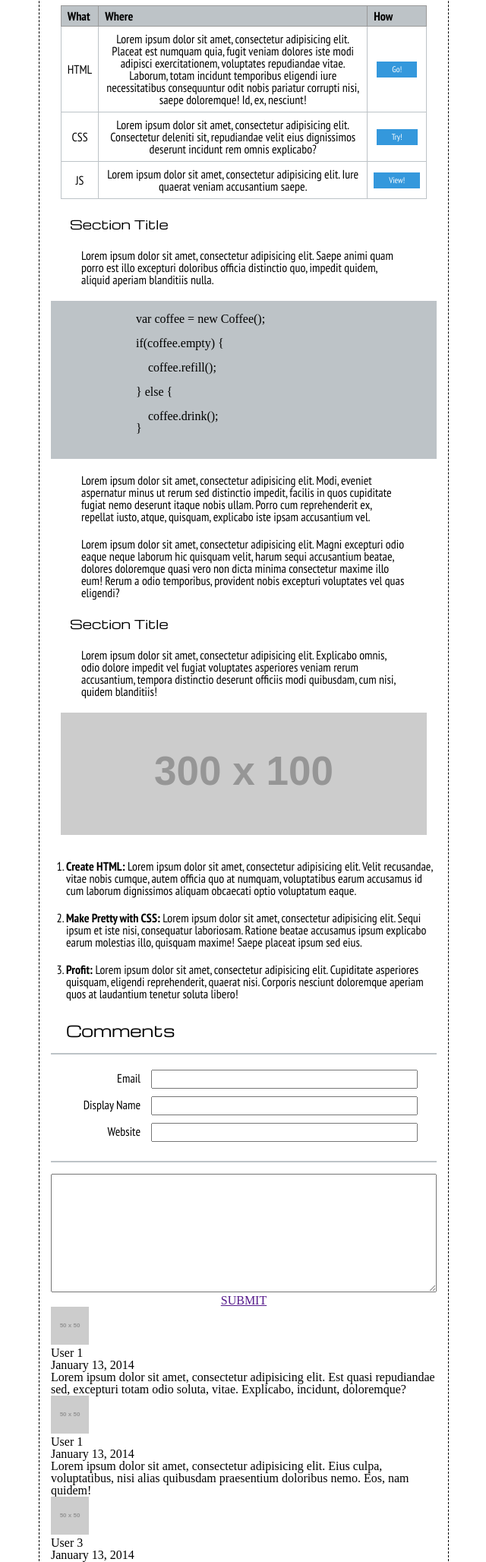
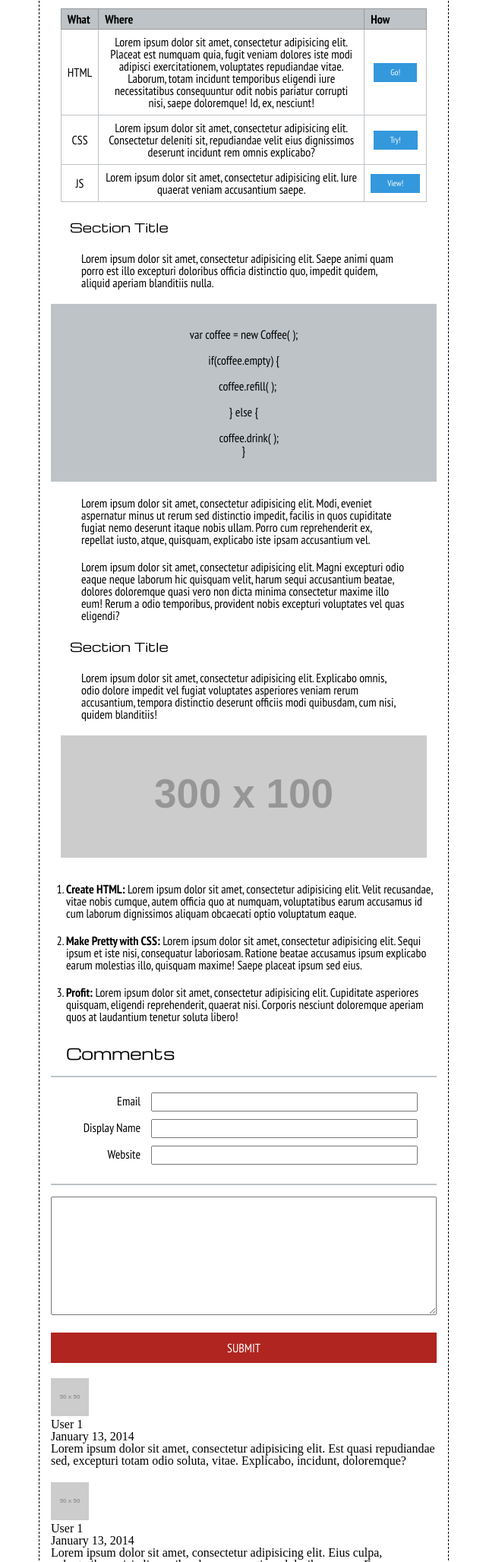
Before and after one commit to Fully34/make-it-real-exercise-rU, a plain HTML site: page index.html in a window 1280 px wide. Shown: the part 744-2800 px from the top of the page at 76% size, without its empty margins (319-959 px from the left). Drawn offline with nearby package versions, Linux system fonts and the light colour scheme; placeholder pictures from the web are drawn by us.

Commit message:
working on posted comments

```diff
--- a/index.html
+++ b/index.html
@@ -24,15 +24,15 @@
 
             <div class="navbar-container clearfix">
 
-                <div class="nav-items ">
+                <div class="nav-items inv-2-bord">
                     <a href="" class="inline-block">HOME</a>
                 </div>
 
-                <div class="nav-items ">
+                <div class="nav-items inv-2-bord">
                     <a href="" class="inline-block">ALL POSTS</a>
                 </div>
 
-                <div class="nav-items">
+                <div class="nav-items inv-2-bord">
                     <a href="" class="inline-block">ABOUT US</a>
                 </div>
 
@@ -62,7 +62,7 @@
 
                 <p class="text-content">Lorem ipsum dolor sit amet, consectetur adipisicing elit. Harum dolorum eligendi labore veniam, quia amet officia impedit repellendus, sit ipsum minima necessitatibus quam dicta dolores, autem repudiandae natus, iure delectus! Eligendi est perspiciatis eveniet quod maiores eos. Ipsa eum delectus neque! Quidem culpa praesentium voluptatum aliquid, temporibus voluptate dolore dolores recusandae quasi, tenetur autem dolorem odio ducimus nam officiis placeat soluta cupiditate aut eius vel? Vitae voluptatum fugit tenetur reiciendis voluptas, maiores recusandae ipsum repellat.</p>
 
-                <table class="main-table">
+                <table class="main-table pt-sans">
 
                     <thead>
 
@@ -80,7 +80,7 @@
                             <td class="table-cell">HTML</td>
                             <td class="table-cell">Lorem ipsum dolor sit amet, consectetur adipisicing elit. Placeat est numquam quia, fugit veniam dolores iste modi adipisci exercitationem, voluptates repudiandae vitae. Laborum, totam incidunt temporibus eligendi iure necessitatibus consequuntur odit nobis pariatur corrupti nisi, saepe doloremque! Id, ex, nesciunt!</td>
                             <td class="table-cell ">
-                                <a class="inline-block table-button" href="">Go!</a>
+                                <a class="inv-2-bord inline-block table-button" href="">Go!</a>
                             </td>
                         </tr>
 
@@ -88,7 +88,7 @@
                             <td class="table-cell">CSS</td>
                             <td class="table-cell">Lorem ipsum dolor sit amet, consectetur adipisicing elit. Consectetur deleniti sit, repudiandae velit eius dignissimos deserunt incidunt rem omnis explicabo?</td>
                             <td class="table-cell ">
-                                <a class="inline-block table-button" href="">Try!</a>
+                                <a class="inv-2-bord inline-block table-button" href="">Try!</a>
                             </td>
                         </tr>
 
@@ -96,7 +96,7 @@
                             <td class="table-cell">JS</td>
                             <td class="table-cell">Lorem ipsum dolor sit amet, consectetur adipisicing elit. Iure quaerat veniam accusantium saepe.</td>
                             <td class="table-cell ">
-                                <a class="inline-block table-button" href="">View!</a>
+                                <a class="inv-2-bord inline-block table-button" href="">View!</a>
                             </td>
                         </tr>
 
@@ -115,26 +115,20 @@
 
                 <p class="text-content">Lorem ipsum dolor sit amet, consectetur adipisicing elit. Saepe animi quam porro est illo excepturi doloribus officia distinctio quo, impedit quidem, aliquid aperiam blanditiis nulla.</p>
 
-                <div class="code-container">
+                <div class="code-container vert-align align-cent">
 
-                    <p class="code-content">
+                    <code class="align-cent pt-sans pre">
+var coffee = new Coffee( );
 
-                        <pre>
-                            <code>
-                            var coffee = new Coffee();
+if(coffee.empty) {
 
-                            if(coffee.empty) {
+    coffee.refill( );
 
-                                coffee.refill();
+} else {
 
-                            } else {
-
-                                coffee.drink();
-                            }
-                            </code>
-                        </pre>
-
-                    </p>
+    coffee.drink( );
+}
+                    </code>
 
                 </div>
 
@@ -210,8 +204,8 @@
 
                     <div class="button-container">
 
-                        <div class="button">
-                            <a href="" class="button-link">SUBMIT</a>
+                        <div class="submit-button inv-2-bord">
+                            <a href="" class="subm-but-link pt-sans">SUBMIT</a>
                         </div>
 
                     </div>
@@ -220,7 +214,7 @@
 
             <div class="posted-comment-container">
 
-                <div class="comment-content-container">
+                <div class="comment-content-container spacing-margin">
 
                     <img src="http://www.placehold.it/50" alt="">
                     <h5 class="comment-user"> User 1 </h5>
@@ -231,9 +225,9 @@
 
                 <div class="reply-container">
 
-                    <div class="secondary-comment-container">
+                    <div class="secondary-comment-container spacing-margin">
 
-                        <div class="comment-content-container">
+                        <div class="comment-content-container spacing-margin">
 
                             <img src="http://www.placehold.it/50" alt="">
                             <h5 class="comment-user"> User 1 </h5>
@@ -242,7 +236,7 @@
 
                         </div>
 
-                        <div class="comment-content-container">
+                        <div class="comment-content-container spacing-margin">
 
                             <img src="http://www.placehold.it/50" alt="">
                             <h5 class="comment-user"> User 3 </h5>
@@ -255,7 +249,7 @@
 
                 </div>
 
-                <div class="comment-content-container">
+                <div class="comment-content-container spacing-margin">
 
                     <img src="http://www.placehold.it/50" alt="">
                     <h5 class="comment-user"> User 2 </h5>
--- a/styles/main.css
+++ b/styles/main.css
@@ -66,6 +66,32 @@ h4 {
     font-family: "PT Sans Narrow", sans-serif;
 }
 
+.spacing-margin {
+    margin: 0 0 20px 0;
+}
+
+.align-cent {
+    text-align: center;
+}
+
+.vert-align {
+    vertical-align: middle;
+}
+
+.pre {
+    white-space: pre; /* <-- THAT IS AWESOMENESS*/
+}
+
+
+/*===========================  INVISIBLE BORDERS  ===========================*/
+
+.inv-2-bord {
+    border: 2px solid transparent;
+}
+
+.inv-1-bord {
+    border: 1px solid transparent;
+}
 
 /*===========================================================================*/
                         /* ~~~ HEADER CONTAINER ~~~ */
@@ -124,12 +150,12 @@ h4 {
 }
 
 .nav-items:hover {
-    background-color: rgb(74, 205, 106);
+    border: 2px solid rgb(74, 205, 106);
 }
 
+
 .nav-items:hover a {
-    color: rgb(54, 72, 95)
-
+    color: rgb(74, 205, 106);
 }
 
 /*===========================================================================*/
@@ -162,10 +188,6 @@ h4 {
     margin: 0 auto;
 }
 
-.main-table {
-    font-family: "PT Sans Narrow", sans-serif;
-}
-
 .table-header {
     background-color: #BDC3C7;
     border: 1px solid #999999;
@@ -190,12 +212,19 @@ h4 {
     text-decoration: none;
 }
 
+.table-button:hover {
+    background-color: white;
+    border: 2px ridge #3498DC;
+    color: #3498DC;
+    box-shadow: 2px 2px 7px 1px rgba(52,152,220,0.58);
+}
 
 /*==============================  CODE  =============================*/
 
 .code-container {
     background-color: #BDC3C7;
     margin: 0 0 20px 0;
+    padding: 15px;
 }
 
 .section-image-container {
@@ -227,8 +256,12 @@ h4 {
 
 
 /*===========================================================================*/
-                        /* ~~~ FORM CONTAINER ~~~ */
+                        /* ~~~ COMMENT CONTAINER ~~~ */
 /*===========================================================================*/
+
+
+
+/*==============================  FORM CONTAINER  ===========================*/
 
 .form-container {
     display: block;
@@ -240,6 +273,9 @@ h4 {
     text-align: right;
     margin: 0 25px 20px 15px;
 }
+
+
+/*==============================  INPUTS  =============================*/
 
 .comment-input {
     display: inline-block;
@@ -257,11 +293,52 @@ h4 {
     padding: auto 0;
 }
 
+
+/*=============================  COMMENT FIELD  =============================*/
+
+
 .text-field-container {
     width: 100%;
     margin: 0 auto;
+    margin-bottom: 20px;
 }
 
 .comment-text-field {
     width: 100%;
 }
+
+
+/*==============================  SUBMIT BUTTON  ===========================*/
+
+.submit-button {
+    width: 100%;
+    background-color: #B02520;
+    margin-bottom: 20px;
+}
+
+.subm-but-link {
+    display: inline-block;
+    color: white;
+    text-decoration: none;
+    padding: 10px;
+    width: 100%;
+}
+
+
+.submit-button:hover {
+    background-color: white;
+    border: 2px solid #B02520;
+    box-shadow: 2px 2px 7px 1px rgba(176,37,32,0.55);
+}
+
+.submit-button:hover a {
+    color: #B02520;
+    font-weight: 700;
+}
+
+/*============================  POSTED COMMENTS  ============================*/
+
+.posted-comment-container {
+    display: block;
+    position: relative;
+}
```
